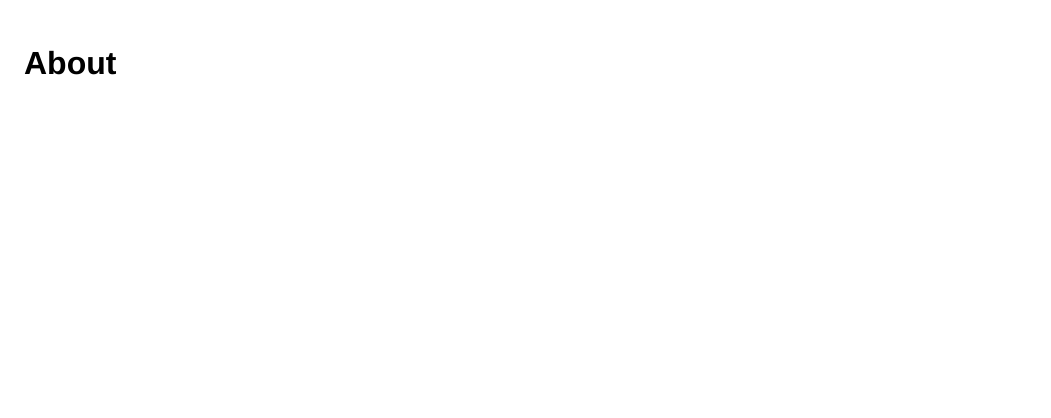
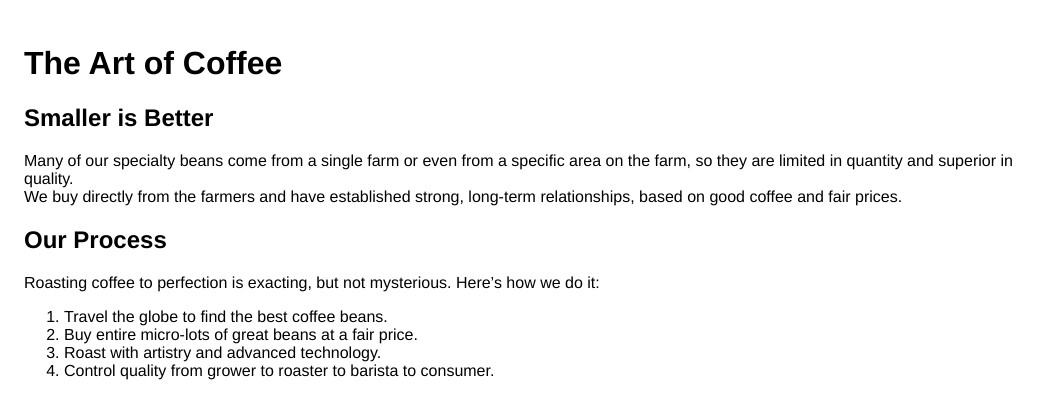
Before and after one commit to KentStateWeb/fall2016-team-8, a plain HTML site: page wireframes/about.html in a window 1280 px wide. Shown: the whole page, without its empty margins (0-1051 px from the left). Drawn offline with Linux system fonts and the light colour scheme.

Commit message:
Added content to About Page

```diff
--- a/wireframes/about.html
+++ b/wireframes/about.html
@@ -9,7 +9,21 @@
   </head>
   <body>
        <!-- The page content goes here -->
-       <h1>About</h1>
+       <h1>The Art of Coffee</h1>
+
+       <h2>Smaller is Better</h2>
+       <p>Many of our specialty beans come from a single farm or even from a specific area on the farm, so they are limited in quantity and superior in quality.<br>
+         We buy directly from the farmers and have established strong, long-term relationships, based on good coffee and fair prices.</p>
+
+         <h2>Our Process</h2>
+         <p>Roasting coffee to perfection is exacting, but not mysterious. Here’s how we do it:
+           <ol>
+             <li>Travel the globe to find the best coffee beans.</li>
+             <li>Buy entire micro-lots of great beans at a fair price.</li>
+             <li>Roast with artistry and advanced technology.</li>
+             <li>Control quality from grower to roaster to barista to consumer.</li>
+          </ol></p>
+
       <link href="style.css" rel="stylesheet" type="text/css" media="screen" /> <!-- Add your stylesheet here, before the closing HTML tag -->
   </body>
 </html>
```
